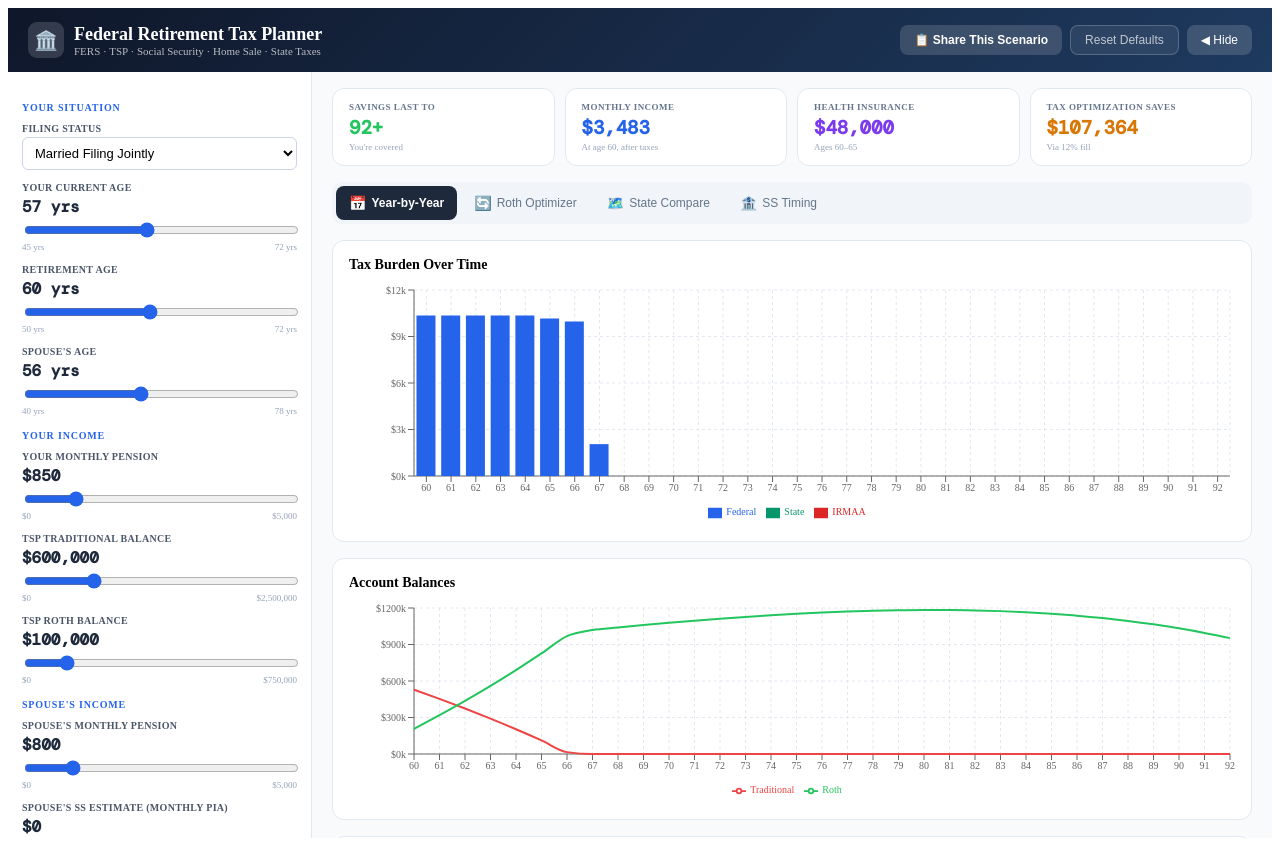
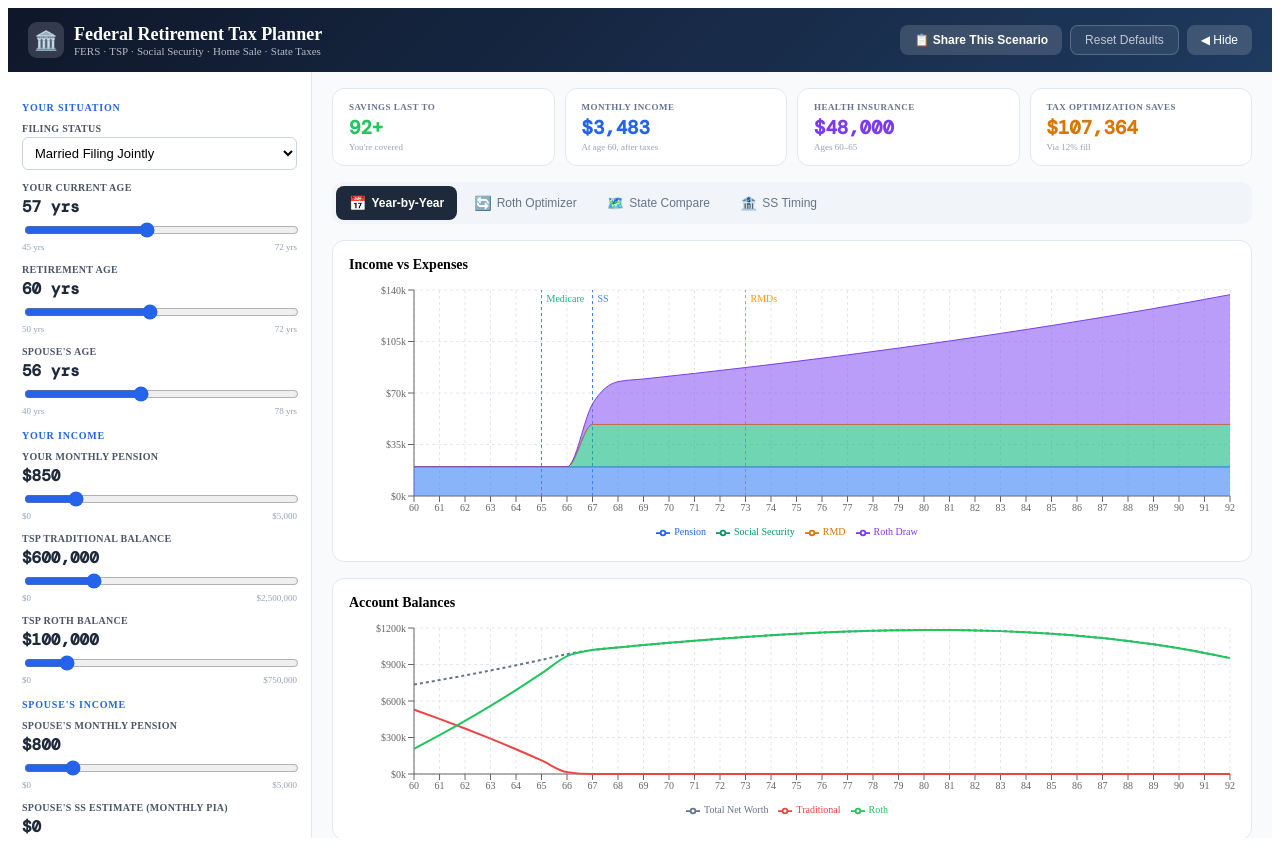
Before and after one commit to sjawhar/retirement-planner, a React (Vite) app: page / in a window 1280 px wide. Built offline with nearby package versions, Linux system fonts and the light colour scheme; the HTML template or start-up script is replaced by a standard one.

Commit message:
feat: rebuild timeline tab with income vs expenses focus

```diff
--- a/src/components/tabs/YearPlanTab.jsx
+++ b/src/components/tabs/YearPlanTab.jsx
@@ -1,7 +1,7 @@
 import React from "react";
 import {
-  BarChart,
-  Bar,
+  AreaChart,
+  Area,
   LineChart,
   Line,
   XAxis,
@@ -10,26 +10,32 @@
   Tooltip,
   Legend,
   ResponsiveContainer,
+  ReferenceLine,
 } from "recharts";
 import { fmt, fmtPct } from "../../utils";
 
 export default function YearPlanTab({ projection, ssClaimAge }) {
   return (
     <div>
-      {/* Tax burden chart */}
+      {/* Income vs Expenses chart */}
       <div style={{ background: "#fff", borderRadius: 12, padding: 16, border: "1px solid #e2e8f0", marginBottom: 16 }}>
-        <h3 style={{ margin: "0 0 12px", fontSize: 14, fontWeight: 700 }}>Tax Burden Over Time</h3>
-        <ResponsiveContainer width="100%" height={240}>
-          <BarChart data={projection}>
+        <h3 style={{ margin: "0 0 12px", fontSize: 14, fontWeight: 700 }}>Income vs Expenses</h3>
+        <ResponsiveContainer width="100%" height={260}>
+          <AreaChart data={projection}>
             <CartesianGrid strokeDasharray="3 3" stroke="#e2e8f0" />
             <XAxis dataKey="age" tick={{ fontSize: 10 }} />
             <YAxis tick={{ fontSize: 10 }} tickFormatter={(v) => "$" + (v / 1000).toFixed(0) + "k"} />
             <Tooltip formatter={(v, n) => [fmt(v), n]} labelFormatter={(l) => "Age " + l} />
             <Legend wrapperStyle={{ fontSize: 10 }} />
-            <Bar dataKey="federalTax" name="Federal" fill="#2563eb" stackId="a" />
-            <Bar dataKey="stateTax" name="State" fill="#059669" stackId="a" />
-            <Bar dataKey="irmaa" name="IRMAA" fill="#dc2626" stackId="a" />
-          </BarChart>
+            <ReferenceLine x={ssClaimAge} stroke="#3b82f6" strokeDasharray="3 3" label={{ value: "SS", position: "insideTopLeft", fill: "#3b82f6", fontSize: 10 }} />
+            <ReferenceLine x={65} stroke="#10b981" strokeDasharray="3 3" label={{ value: "Medicare", position: "insideTopLeft", fill: "#10b981", fontSize: 10 }} />
+            <ReferenceLine x={73} stroke="#f59e0b" strokeDasharray="3 3" label={{ value: "RMDs", position: "insideTopLeft", fill: "#f59e0b", fontSize: 10 }} />
+            <Area type="monotone" dataKey="annualPension" name="Pension" stackId="a" fill="#3b82f6" stroke="#2563eb" />
+            <Area type="monotone" dataKey="totalSS" name="Social Security" stackId="a" fill="#10b981" stroke="#059669" />
+            <Area type="monotone" dataKey="rmd" name="RMD" stackId="a" fill="#f59e0b" stroke="#d97706" />
+            <Area type="monotone" dataKey="rothWithdrawal" name="Roth Draw" stackId="a" fill="#8b5cf6" stroke="#7c3aed" />
+            <Line type="monotone" dataKey="totalExpenses" name="Total Expenses" stroke="#ef4444" strokeWidth={2} strokeDasharray="5 5" dot={false} />
+          </AreaChart>
         </ResponsiveContainer>
       </div>
 
@@ -37,12 +43,16 @@
       <div style={{ background: "#fff", borderRadius: 12, padding: 16, border: "1px solid #e2e8f0", marginBottom: 16 }}>
         <h3 style={{ margin: "0 0 12px", fontSize: 14, fontWeight: 700 }}>Account Balances</h3>
         <ResponsiveContainer width="100%" height={200}>
-          <LineChart data={projection}>
+          <LineChart data={projection.map(y => ({ ...y, totalNetWorth: y.tradBal + y.rothBal }))}>
             <CartesianGrid strokeDasharray="3 3" stroke="#e2e8f0" />
             <XAxis dataKey="age" tick={{ fontSize: 10 }} />
             <YAxis tick={{ fontSize: 10 }} tickFormatter={(v) => "$" + (v / 1000).toFixed(0) + "k"} />
             <Tooltip formatter={(v, n) => [fmt(v), n]} labelFormatter={(l) => "Age " + l} />
             <Legend wrapperStyle={{ fontSize: 10 }} />
+            {projection.find(y => y.savingsDepleted) && (
+              <ReferenceLine x={projection.find(y => y.savingsDepleted).age} stroke="#ef4444" strokeDasharray="3 3" label={{ value: "Savings depleted", position: "insideTopRight", fill: "#ef4444", fontSize: 10 }} />
+            )}
+            <Line type="monotone" dataKey="totalNetWorth" name="Total Net Worth" stroke="#64748b" strokeWidth={2} strokeDasharray="3 3" dot={false} />
             <Line type="monotone" dataKey="tradBal" name="Traditional" stroke="#ef4444" strokeWidth={2} dot={false} />
             <Line type="monotone" dataKey="rothBal" name="Roth" stroke="#22c55e" strokeWidth={2} dot={false} />
           </LineChart>
@@ -58,15 +68,16 @@
                 "Age",
                 "Pension",
                 "SS",
+                "Spouse SS",
                 "RMD",
-                "Roth Conv",
                 "Roth Draw",
                 "Home",
                 "AGI",
                 "Fed Tax",
                 "St Tax",
                 "IRMAA",
-                "Eff%",
+                "Health Ins",
+                "Net/Mo",
                 "Trad$",
                 "Roth$",
               ].map((h) => (
@@ -97,15 +108,15 @@
                 }}
               >
                 <td style={{ padding: "4px", fontWeight: 700, textAlign: "center" }}>{y.age}</td>
-                <td style={{ padding: "4px", textAlign: "right" }}>{fmt(y.pension)}</td>
-                <td style={{ padding: "4px", textAlign: "right", color: y.ss > 0 ? "#059669" : "#d1d5db" }}>
-                  {fmt(y.ss)}
+                <td style={{ padding: "4px", textAlign: "right" }}>{fmt(y.annualPension || y.pension)}</td>
+                <td style={{ padding: "4px", textAlign: "right", color: (y.totalSS || y.ss) > 0 ? "#059669" : "#d1d5db" }}>
+                  {fmt(y.totalSS || y.ss)}
+                </td>
+                <td style={{ padding: "4px", textAlign: "right", color: y.spouseSS > 0 ? "#059669" : "#d1d5db" }}>
+                  {fmt(y.spouseSS)}
                 </td>
                 <td style={{ padding: "4px", textAlign: "right", color: y.rmd > 0 ? "#dc2626" : "#d1d5db" }}>
                   {fmt(y.rmd)}
-                </td>
-                <td style={{ padding: "4px", textAlign: "right", color: y.rothConversion > 0 ? "#7c3aed" : "#d1d5db" }}>
-                  {fmt(y.rothConversion)}
                 </td>
                 <td style={{ padding: "4px", textAlign: "right", color: y.rothWithdrawal > 0 ? "#22c55e" : "#d1d5db" }}>
                   {fmt(y.rothWithdrawal)}
@@ -119,7 +130,12 @@
                 <td style={{ padding: "4px", textAlign: "right", color: y.irmaa > 0 ? "#dc2626" : "#d1d5db" }}>
                   {fmt(y.irmaa)}
                 </td>
-                <td style={{ padding: "4px", textAlign: "right" }}>{fmtPct(y.effectiveRate)}</td>
+                <td style={{ padding: "4px", textAlign: "right", color: y.annualHealthCost > 0 ? "#dc2626" : "#d1d5db" }}>
+                  {fmt(y.annualHealthCost)}
+                </td>
+                <td style={{ padding: "4px", textAlign: "right", fontWeight: 600, color: y.netMonthlyIncome < 0 ? "#dc2626" : "#059669" }}>
+                  {fmt(y.netMonthlyIncome)}
+                </td>
                 <td style={{ padding: "4px", textAlign: "right", color: "#475569" }}>{fmt(y.tradBal)}</td>
                 <td style={{ padding: "4px", textAlign: "right", color: "#16a34a" }}>{fmt(y.rothBal)}</td>
               </tr>
```
Also changed, not shown: 1 other file (tests, documents, lock files or other folders).
